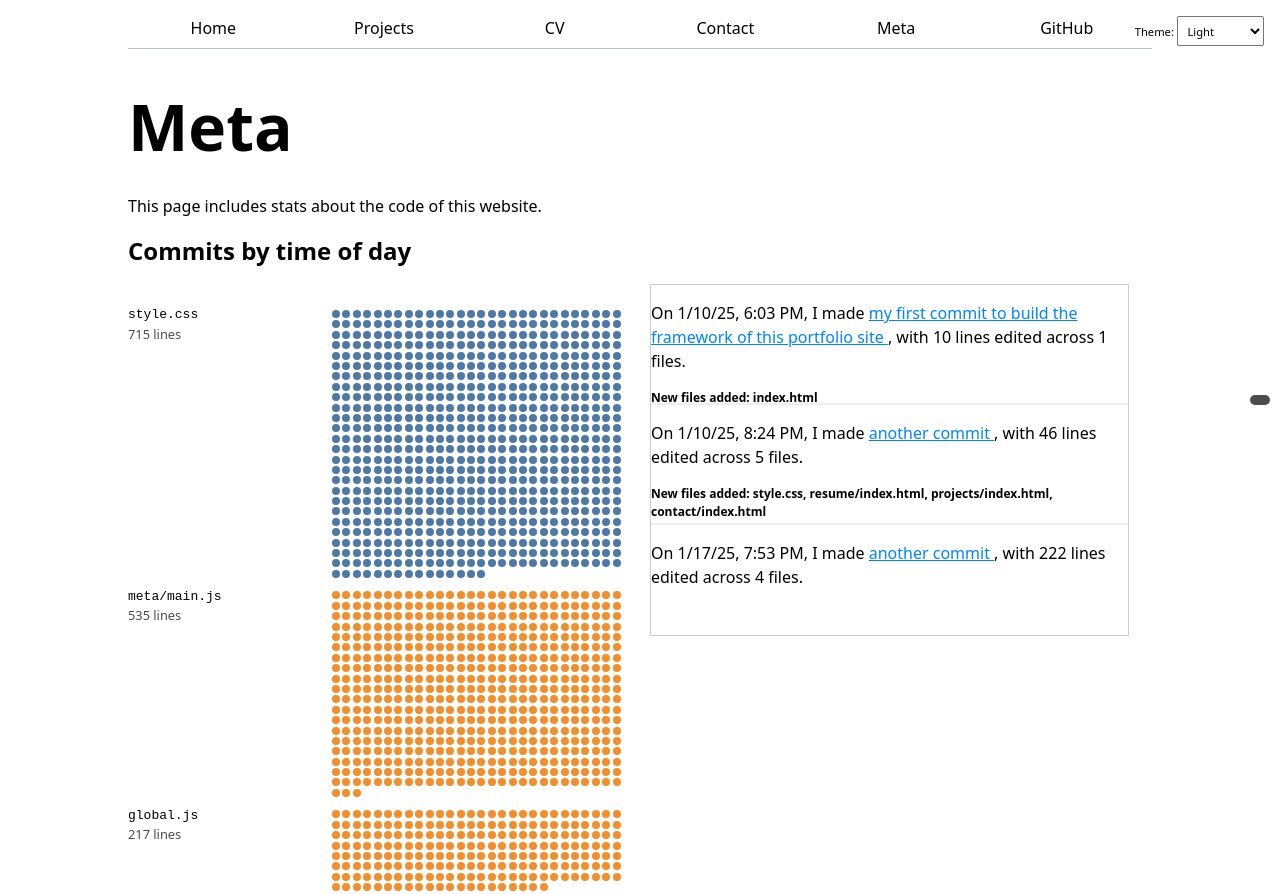
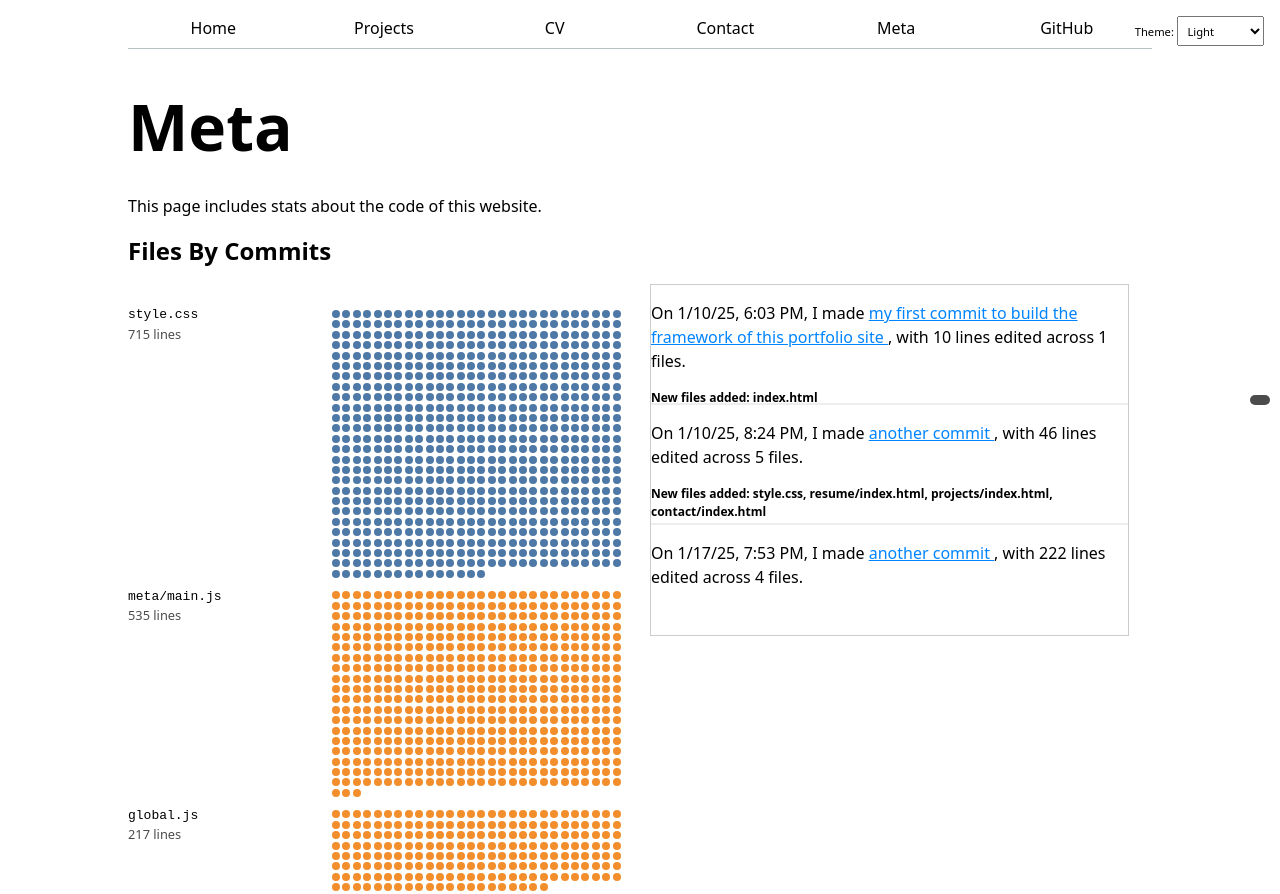
Before and after one commit to sebastianferragut/portfolio, a plain HTML site: page meta/index.html in a window 1280 px wide. Shown: the top 894 px of the page. Drawn offline with nearby package versions, Linux system fonts and the light colour scheme.

Commit message:
Update meta headings

```diff
--- a/meta/index.html
+++ b/meta/index.html
@@ -12,7 +12,7 @@
 <body class="meta-page">
     <h1>Meta</h1>
     <p>This page includes stats about the code of this website.</p>
-    <h2>Commits by time of day</h2>
+    <h2>Files By Commits</h2>
     <div id="files-scrollytelling">
         <dl class="files"></dl>
         <div id="file-scroll-container">
@@ -21,6 +21,7 @@
         </div>
     </div>
 
+    <h2>Commits by time of day</h2>
     <div id="stats"></div>
     <div id="scroll-indicator"></div>
     <div id="scrollytelling">
```
